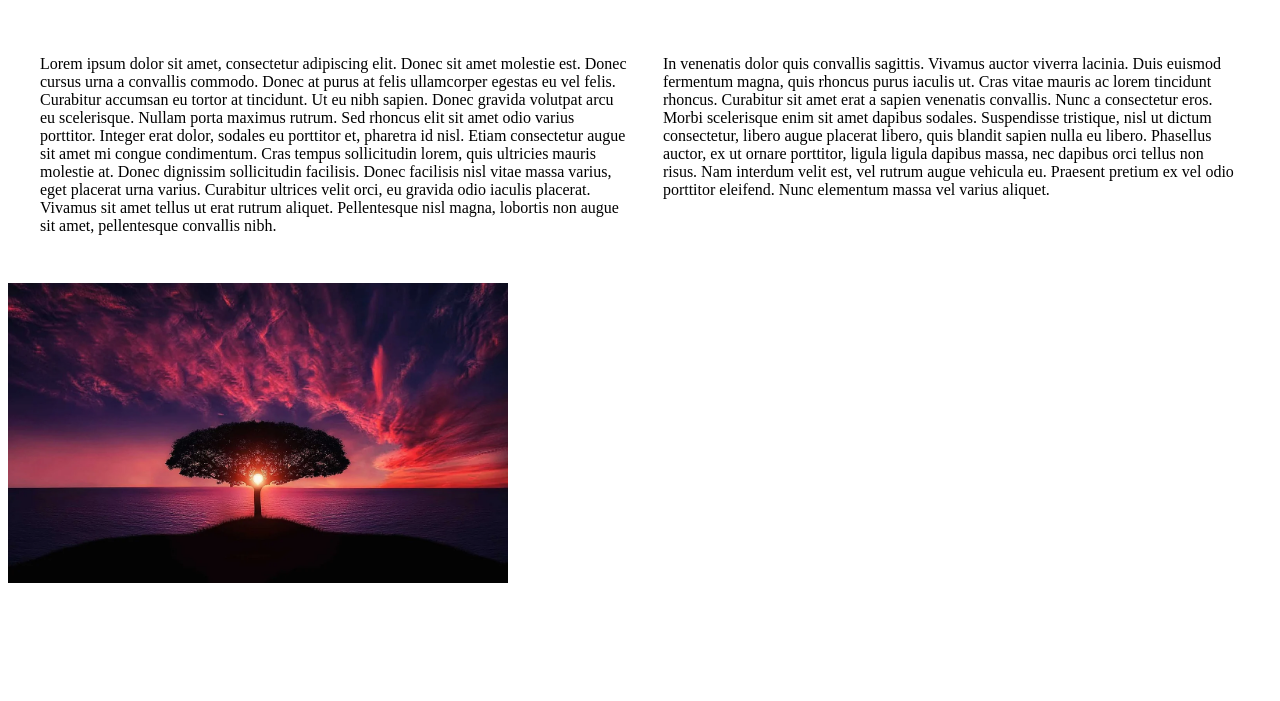
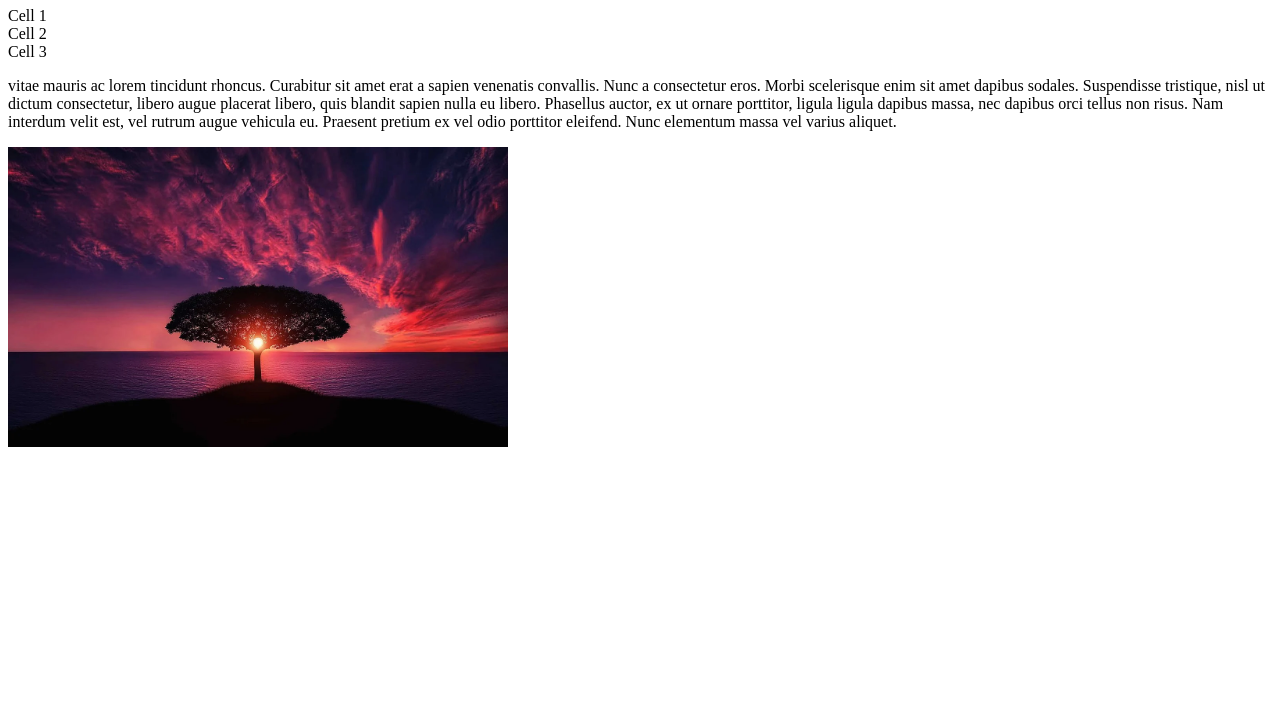
Before and after one commit to 4060269/NgunnawalCountryAssessment3, a plain HTML site: page index.html in a window 1280 px wide. Shown: the part 99-800 px from the top of the page. Drawn offline with Linux system fonts and the light colour scheme; a script that the page names is missing.

Commit message:
init wireframes-v1-v2, logo, banner, new HTML skeleton

```diff
--- a/index.html
+++ b/index.html
@@ -1,43 +1,44 @@
 <!DOCTYPE html>
-<html>
+<html lang="en">
+
   <head>
-    <meta charset="utf-8" />
-    <meta http-equiv="X-UA-Compatible" content="IE=edge" />
-    <title>Page Title</title>
-    <meta name="viewport" content="width=device-width, initial-scale=1" />
-    <link rel="stylesheet" type="text/css" media="screen" href="ngunnawal.css" />
+    <meta charset="UTF-8">
+    <title>Ngunnawal Country Website</title>
+    <link rel="stylesheet" href="ngunnawal.css">
+
+
     <script src="main.js"></script>
   </head>
+
   <body>
-    <a href="index.html">Home</a>
-    <a href="profile.html">Profile</a>
 
-<div class="full-width">
-    <h1>Welcome To Ngunnawal Country</h1>
+    <!-- This is the navbar -->
+    <div>
+      <a href="index.html">Home</a>
+      <a href="profile.html">Profile</a>
+    </div>
 
-  <div class="grid-container">
-  <div>
-      <p>
-        Lorem ipsum dolor sit amet, consectetur adipiscing elit. Donec sit amet
-        molestie est. Donec cursus urna a convallis commodo. Donec at purus at
-        felis ullamcorper egestas eu vel felis. Curabitur accumsan eu tortor at
-        tincidunt. Ut eu nibh sapien. Donec gravida volutpat arcu eu scelerisque.
-        Nullam porta maximus rutrum. Sed rhoncus elit sit amet odio varius
-        porttitor. Integer erat dolor, sodales eu porttitor et, pharetra id nisl.
-        Etiam consectetur augue sit amet mi congue condimentum. Cras tempus
-        sollicitudin lorem, quis ultricies mauris molestie at. Donec dignissim
-        sollicitudin facilisis. Donec facilisis nisl vitae massa varius, eget
-        placerat urna varius. Curabitur ultrices velit orci, eu gravida odio
-        iaculis placerat. Vivamus sit amet tellus ut erat rutrum aliquet.
-        Pellentesque nisl magna, lobortis non augue sit amet, pellentesque
-        convallis nibh.
+    <div>
+      <!-- Overall Layout -->
+      <div>
+        <h1>Heading</h1>
+      </div>
+      <div>
+        Cell 1
+      </div>
+      <div>
+        Cell 2
+      </div>
+      <div>
+        Cell 3
+      </div>
       </p>
     </div>
 
-    <div>
-        <p>
-          In venenatis dolor quis convallis sagittis. Vivamus auctor viverra
-          lacinia. Duis euismod fermentum magna, quis rhoncus purus iaculis ut. Cras
+
+  </body>
+
+</html>
           vitae mauris ac lorem tincidunt rhoncus. Curabitur sit amet erat a sapien
           venenatis convallis. Nunc a consectetur eros. Morbi scelerisque enim sit
           amet dapibus sodales. Suspendisse tristique, nisl ut dictum consectetur,
```
Also changed, not shown: Images/Ngunnawal-banner.png (added), Images/Wireframe-v1/Wireframe 1.1 (Home).png (added), Images/Wireframe-v1/Wireframe 1.2 (History).png (added), Images/Wireframe-v1/Wireframe 1.3 (Gallery).png (added), Images/Wireframe-v1/Wireframe 1.4 (Contact Us).png (added), Images/Wireframe-v2/Wireframe 2.1 (Home).png (added), Images/Wireframe-v2/Wireframe 2.2 (History).png (added), Images/Wireframe-v2/Wireframe 2.3 (Gallery).png (added), Images/Wireframe-v2/Wireframe 2.4 (Contact Us).png (added), 1 other file.
